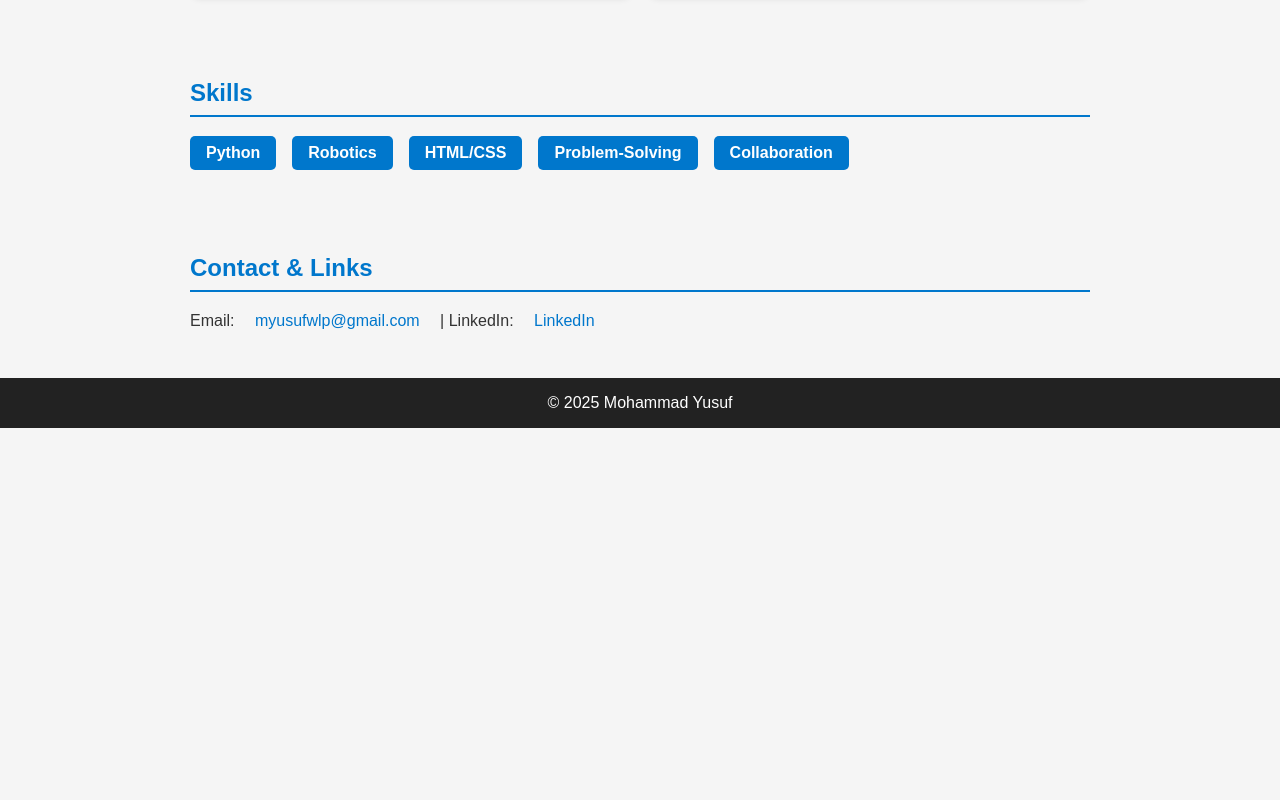
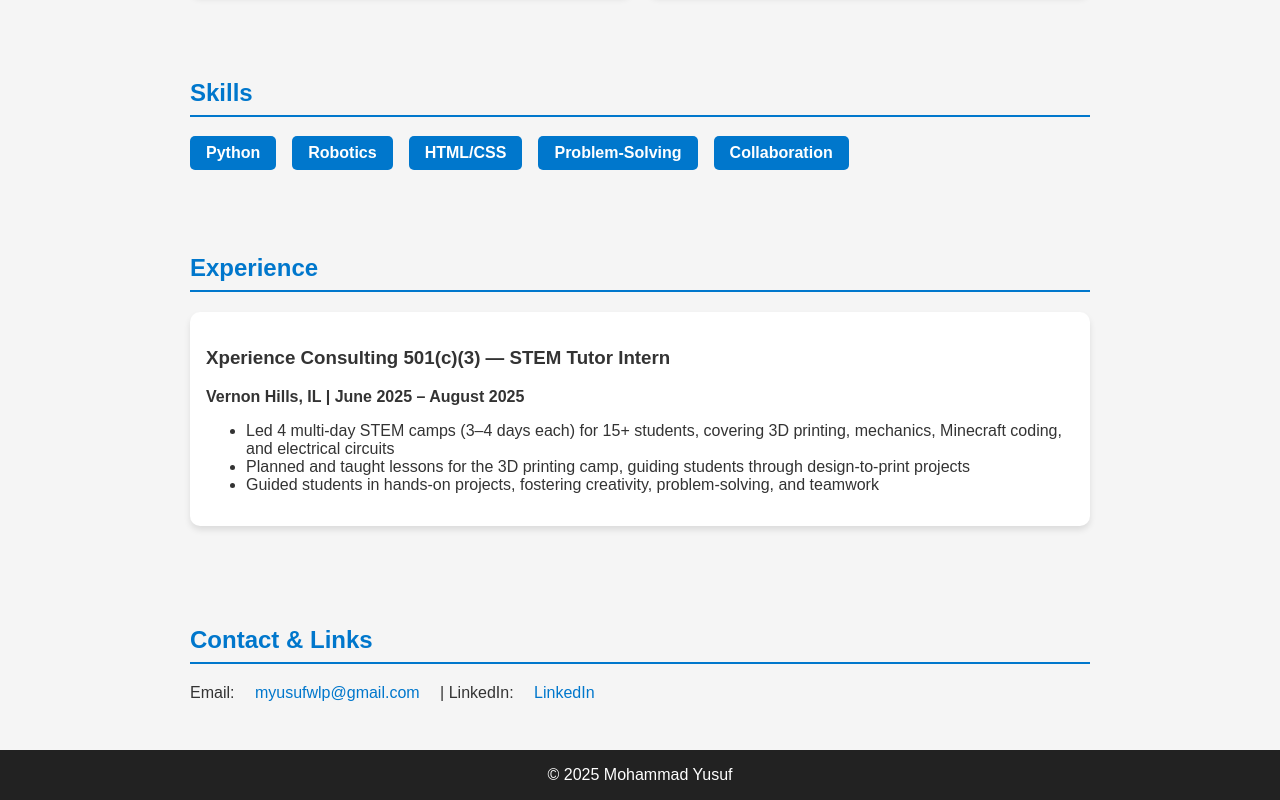
Before and after one commit to M-Yusuf18/M-Yusuf18.github.io, a plain HTML site: page index.html in a window 1280 px wide. Shown: the part 576-1376 px from the top of the page. Before the commit the page ends 1004 px from the top, so only its background shows below. Drawn offline with Linux system fonts and the light colour scheme.

Commit message:
Update index.html

```diff
--- a/index.html
+++ b/index.html
@@ -58,6 +58,13 @@
       border-radius: 5px;
       font-weight: bold;
     }
+    .experience-item {
+      background: white;
+      padding: 1rem;
+      border-radius: 10px;
+      box-shadow: 0 4px 6px rgba(0,0,0,0.1);
+      margin-bottom: 1rem;
+    }
     a {
       color: #0077cc;
       text-decoration: none;
@@ -110,6 +117,19 @@
 </section>
 
 <section>
+  <h2>Experience</h2>
+  <div class="experience-item">
+    <h3>Xperience Consulting 501(c)(3) — STEM Tutor Intern</h3>
+    <p><strong>Vernon Hills, IL | June 2025 – August 2025</strong></p>
+    <ul>
+      <li>Led 4 multi-day STEM camps (3–4 days each) for 15+ students, covering 3D printing, mechanics, Minecraft coding, and electrical circuits</li>
+      <li>Planned and taught lessons for the 3D printing camp, guiding students through design-to-print projects</li>
+      <li>Guided students in hands-on projects, fostering creativity, problem-solving, and teamwork</li>
+    </ul>
+  </div>
+</section>
+
+<section>
   <h2>Contact & Links</h2>
   <p class="links">
     Email: <a href="mailto:myusufwlp@gmail.com">myusufwlp@gmail.com</a> |
```
